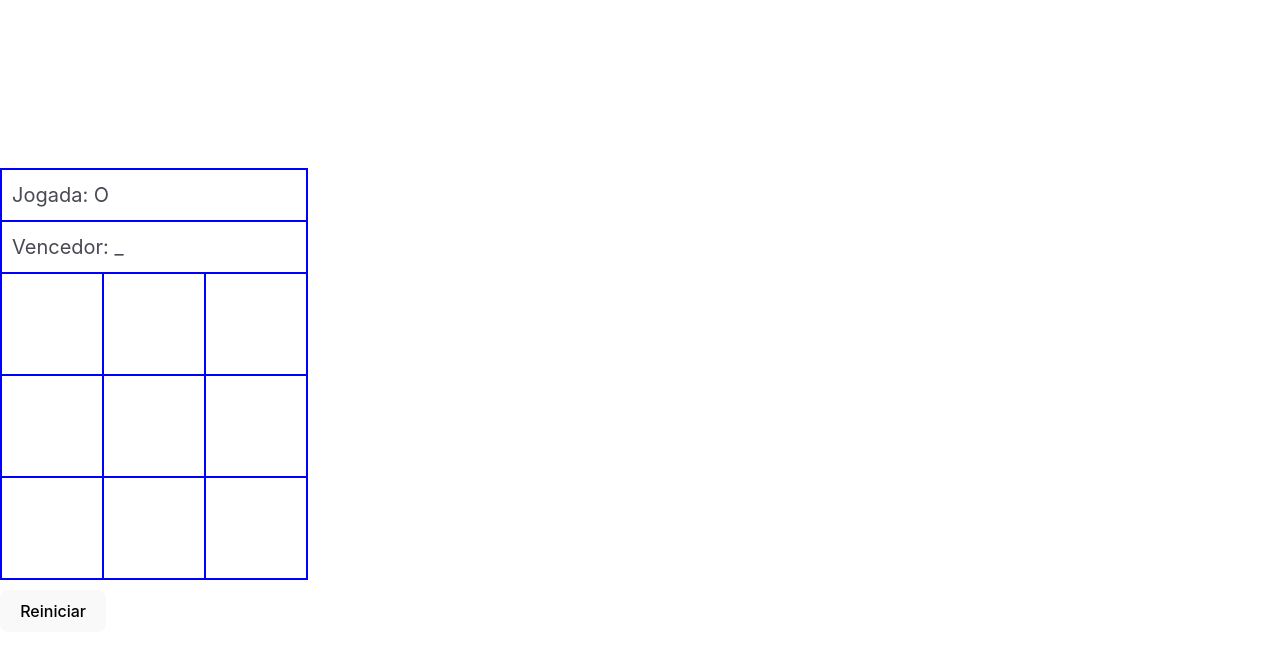
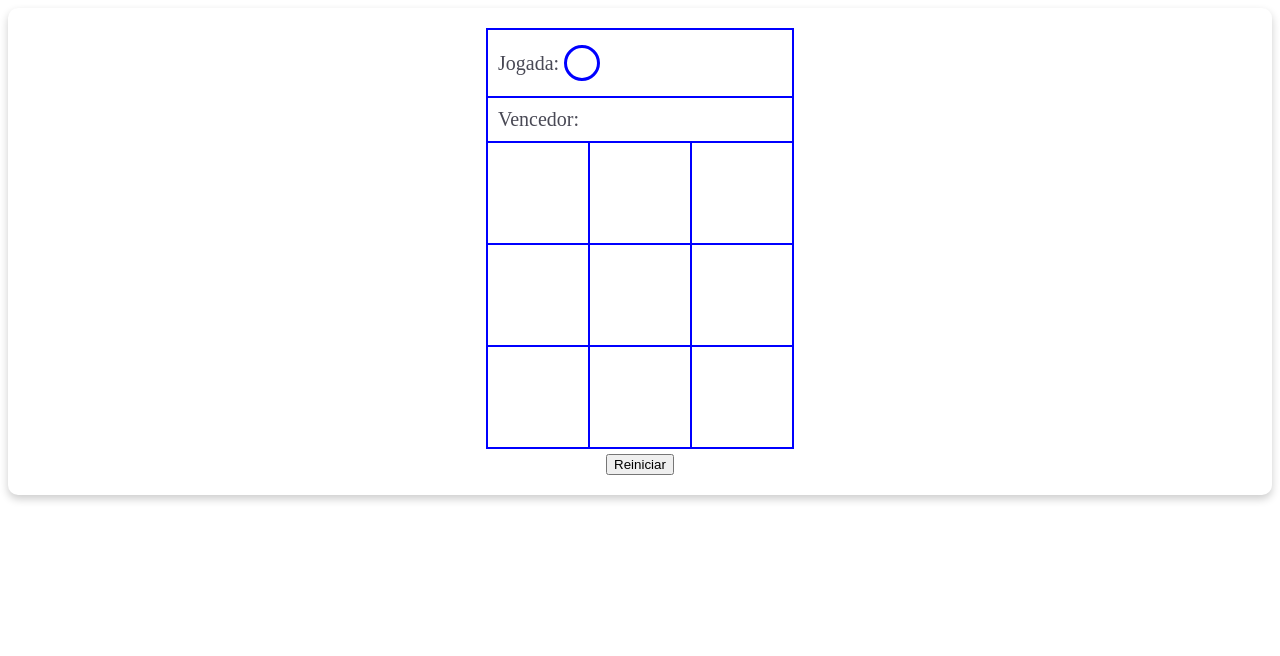
Before and after one commit to tadeumaffeis/pm2025-1, a React (Vite) app in the folder componentssamplesoptimized/: page / in a window 1280 px wide. Shown: the top 656 px of the page. Built offline with nearby package versions, Linux system fonts and the light colour scheme.

Commit message:
componentsampleoptimized final 13-03-2025 - 14h40

```diff
--- a/componentssamplesoptimized/src/components/board/BoardOptimized.jsx
+++ b/componentssamplesoptimized/src/components/board/BoardOptimized.jsx
@@ -1,5 +1,6 @@
 import { useEffect, useState } from 'react';
 import CellOptimized from '../cell/CellOptimized.jsx';
+import './board.css';
 
 export function BoardOptimized() {
     const [board, setBoard] = useState(Array(9).fill(null));
@@ -50,10 +51,22 @@ export function BoardOptimized() {
     };
 
     return (
-        <>
-            <div style={style.boardStyle}>
-                <div style={style.scoreStyle}>Jogada: {player === 0 ? 'O' : 'X'}</div>
-                <div style={style.scoreStyle}>Vencedor: {winner === null ? '_' : winner === 0 ? 'O' : 'X'}</div>
+        <div className="container">
+            <div className="board">
+                <div className="score">Jogada:
+                    { player === 0
+                    ? <div className="little-circle"/>
+                    : <div className="x-little-shape"/>
+                    }
+                </div>
+                <div className="score">Vencedor:
+                    { winner === null
+                    ? <div/>
+                    : winner === 0
+                        ? <div className="little-circle"/>
+                        : <div className="x-little-shape"/>
+                    }
+                </div>
                 {board.map((obj, index) => (
                     <CellOptimized
                         key={index}
@@ -65,30 +78,10 @@ export function BoardOptimized() {
                 ))}
             </div>
             <div>
-                <button style={style.buttomStyle} onClick={clearBoard}>Reiniciar</button>
+                <button className="buttom" onClick={clearBoard}>Reiniciar</button>
             </div>
-        </>
+        </div>
     );
 }
 
 export default BoardOptimized;
-
-const style = {
-    boardStyle: {
-        display: 'grid',
-        gridTemplateColumns: 'repeat(3, 1fr)',
-        gap: '0px',
-        border: '1px solid #0000FF',
-    },
-    scoreStyle: {
-        gridColumn: 'span 3',
-        textAlign: 'left',
-        fontSize: '20px',
-        padding: '10px',
-        color: '#494955',
-        border: '1px solid #0000FF',
-    },
-    buttomStyle: {
-        marginTop: '10px',
-    },
-};
--- /dev/null
+++ b/componentssamplesoptimized/src/components/board/board.css
@@ -0,0 +1,76 @@
+.container {
+    display: flex;
+    flex-direction: column; /* Ajusta os filhos verticalmente */
+    align-items: center; /* Centraliza os filhos dentro da div */
+    padding: 20px;
+    background-color: white;
+    box-shadow: 0 4px 8px rgba(0, 0, 0, 0.2);
+    border-radius: 10px;
+}
+
+.board {
+    display: grid;
+    grid-template-columns: repeat(3, 1fr);
+    gap: 0px;
+    border: 1px solid #0000FF;
+    margin-bottom: 5px;
+}
+
+.score {
+    display: flex;
+    grid-column: span 3;
+    flex-direction: row;
+    justify-content: left;
+    text-align: left;
+    align-items: center;
+    font-size: 20px;
+    padding: 10px;
+    color: #494955;
+    border: 1px solid #0000FF;
+}
+
+.button {
+    margin-top: 10px;
+    padding-top: 4px;
+}
+
+.little-circle {
+    width: 30px; /* Largura da div */
+    height: 30px; /* Altura igual à largura para manter o círculo */
+    border-radius: 50%; /* Torna a div circular */
+    border: 3px solid blue; /* Cor e espessura da borda */
+    /*background-color: lightgray; /* Cor de fundo opcional */
+    display: flex;
+    align-items: center;
+    justify-content: center;
+    font-weight: bold;
+    font-size: 16px;
+    color: black;
+    margin: 5px;
+}
+
+.x-little-shape {
+    position: relative;
+    width: 30px;
+    height: 30px;
+}
+
+.x-little-shape::before,
+.x-little-shape::after {
+    content: "";
+    position: absolute;
+    top: 0;
+    left: 50%;
+    width: 3px; /* Espessura da borda */
+    height: 100%;
+    background-color: blue; /* Cor da borda */
+    transform-origin: center;
+}
+
+.x-little-shape::before {
+    transform: rotate(45deg);
+}
+
+.x-little-shape::after {
+    transform: rotate(-45deg);
+}
--- a/componentssamplesoptimized/src/main.jsx
+++ b/componentssamplesoptimized/src/main.jsx
@@ -1,6 +1,6 @@
 import { StrictMode } from 'react'
 import { createRoot } from 'react-dom/client'
-import './index.css'
+//import './index.css'
 import { BoardOptimized } from './components/board/BoardOptimized.jsx';
 
 createRoot(document.getElementById('root')).render(
```
